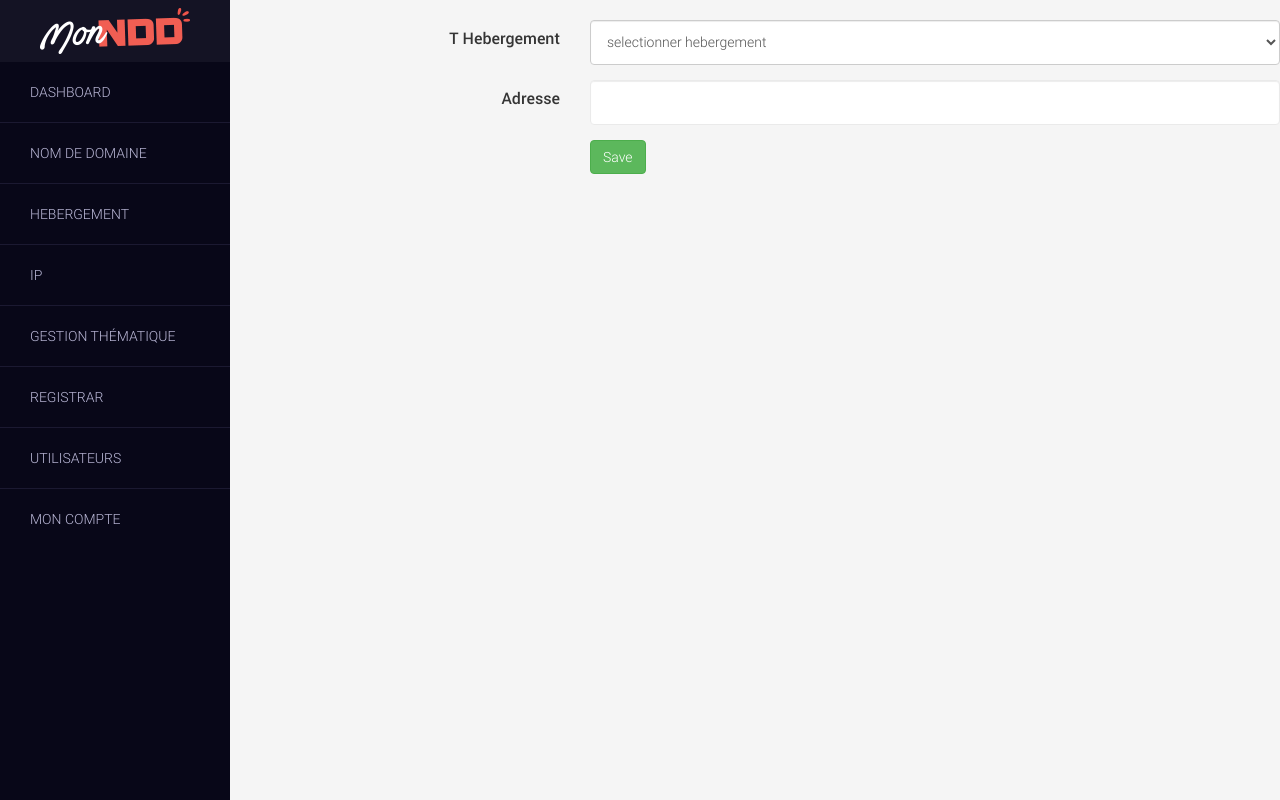
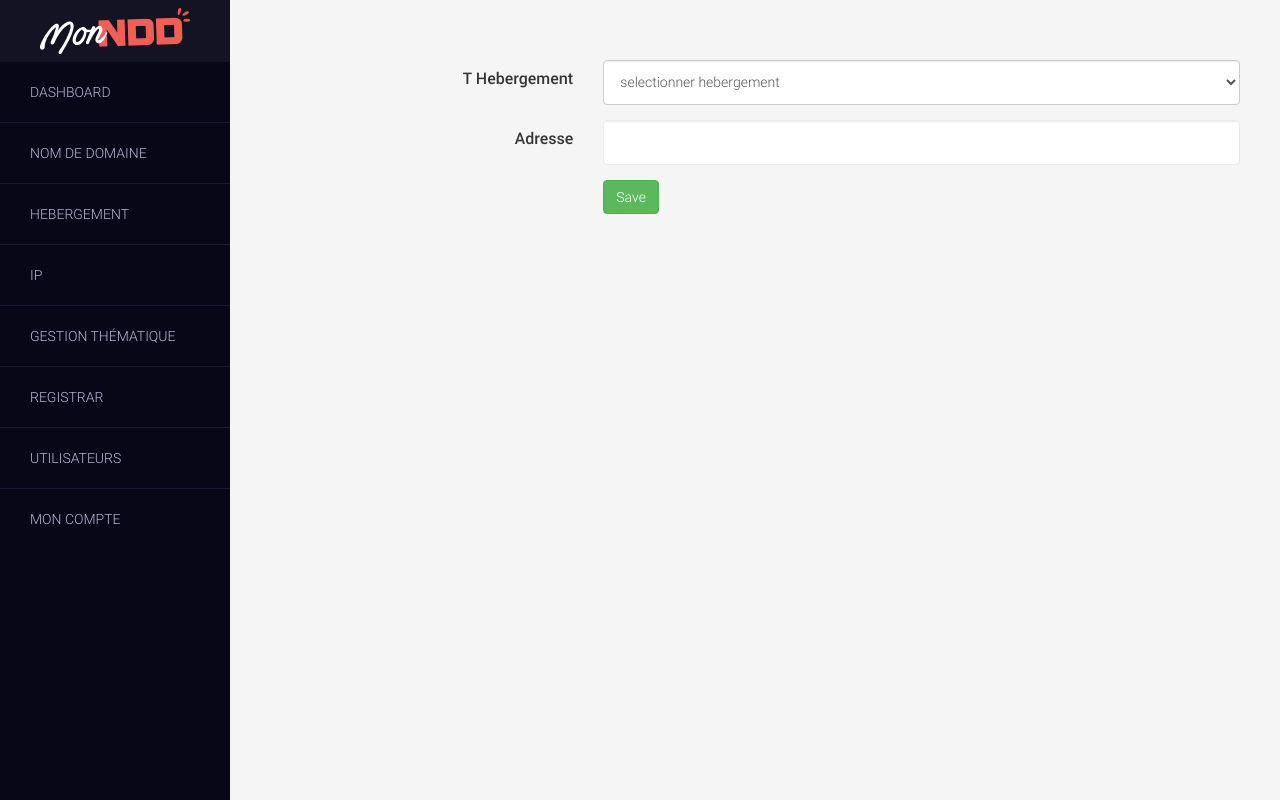
Before and after one commit to volatianaHelisoa/ndd, a CodeIgniter app: page /ndd/index.php/ip/add in a window 1280 px wide. Run offline with CodeIgniter, Linux system fonts and the light colour scheme; data that the repository does not hold is empty; some libraries are stand-ins or nearby versions.

Commit message:
layout-flex

```diff
--- a/assets/css/layout.css
+++ b/assets/css/layout.css
@@ -4,8 +4,8 @@
 }
 .nav-panel {
     background: #080718;
-	position:fixed;
-	height:100%;
+	/* position:fixed;
+	height:100%; */
 }
 
 .nav-panel .logo {
@@ -52,7 +52,8 @@
 main.dashboard-container {
     flex: 1;
     height: 100vh;
-	padding-left:230px;
+    padding: 40px;
+    overflow-y: scroll
 }
 .topbar-head {
     min-height: 62px;
@@ -69,7 +70,7 @@ main.dashboard-container {
     border-bottom: none;
     background-color: #f15e53;
     color: white;
-    padding: 10px 0;
+    padding: 10px 12px;
 }
 td.thematique .tag {
     display: block;
```
